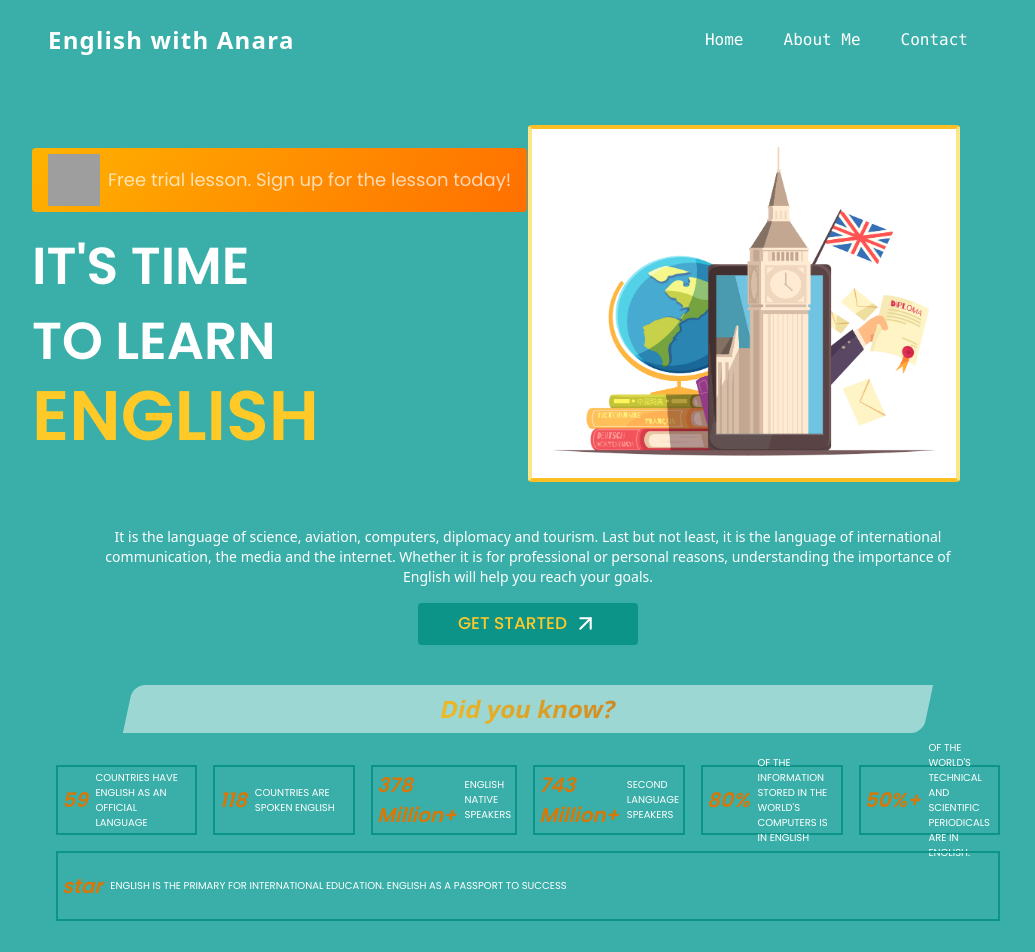
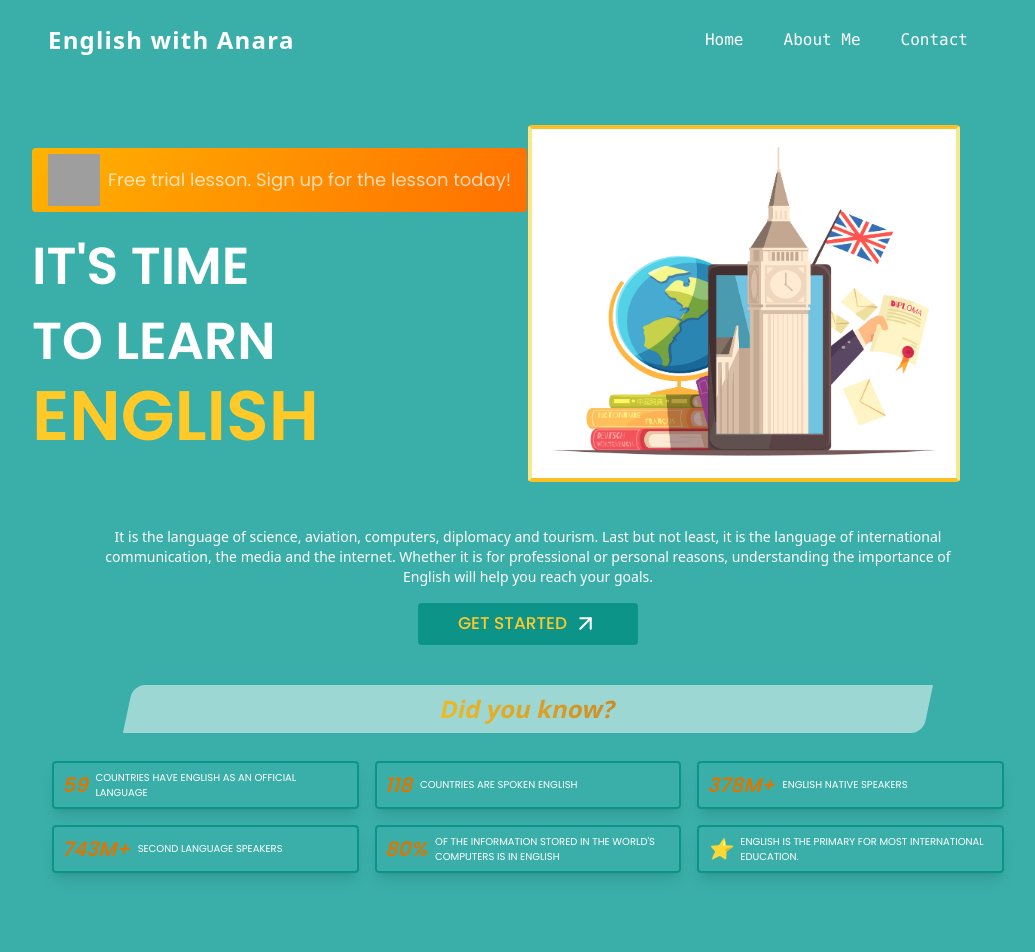
Before and after one commit to Dina2703/anara-website, a React (Create React App) app: page / in a window 1280 px wide. Shown: the top 952 px of the page, without its empty margins (112-1147 px from the left). Built offline with nearby package versions, Linux system fonts and the light colour scheme; grey boxes are pictures that could not be loaded.

Commit message:
Stats grid for all views

```diff
--- a/src/App.js
+++ b/src/App.js
@@ -27,6 +27,7 @@ const App = () => {
       <div className={`bg-primary ${styles.paddingX} ${styles.flexStart}`}>
         <div className={`${styles.boxWidth}`}>
           <Stats />
+
           <About />
           <Comments />
           <ClickAction />
--- a/src/components/Stats.js
+++ b/src/components/Stats.js
@@ -7,17 +7,17 @@ const Stats = () => (
       <h1 className="text-gradient text-2xl ">Did you know?</h1>
     </div>
     <section
-      className={`${styles.flexCenter} flex-row flex-wrap sm:mb-20 mb-6`}
+      className={`${styles.flexCenter} flex-row flex-wrap sm:mb-20 mb-6 grid md:grid-cols-3 gap-2 xs:grid-cols-2 grid-cols-1`}
     >
       {stats.map((stat) => (
         <div
           key={stat.id}
-          className={`flex-1 flex justify-start items-center flex-row m-2  w-[25%] border-2 h-[70px] p-1 border-teal-600`}
+          className={`flex-1 flex justify-start items-center flex-row m-0 sm:m-1  border-2  border-teal-600 h-12 p-2 rounded shadow-lg`}
         >
-          <h4 className="font-poppins font-semibold xs:text-[20px] text-[10px]  text-amber-600 italic pr-2">
+          <h4 className="font-poppins font-semibold sm:text-[20px] text-[10px]  text-amber-600 italic pr-2">
             {stat.value}
           </h4>
-          <p className="font-poppins font-normal xs:text-[10px] text-[px] uppercase  text-white">
+          <p className="font-poppins font-normal sm:text-[10px] text-[12px] uppercase  text-white">
             {stat.title}
           </p>
         </div>
--- a/src/constants/index.js
+++ b/src/constants/index.js
@@ -91,12 +91,12 @@ export const stats = [
   {
     id: "stats-3",
     title: "English native speakers",
-    value: "378 Million+",
+    value: "378M+",
   },
   {
     id: "stats-4",
-    title: "second language speakers",
-    value: "743 Million+",
+    title: "Second language speakers",
+    value: "743M+",
   },
 
   {
@@ -104,17 +104,11 @@ export const stats = [
     title: "of the information stored in the World's computers is in English",
     value: "80%",
   },
+
   {
     id: "stats-7",
-    title:
-      "of the world's technical and scientific periodicals are in English.",
-    value: "50%+",
-  },
-  {
-    id: "stats-8",
-    title:
-      "English is the primary  for international education. English as a passport to success",
-    value: "star",
+    title: "English is the primary  for most international education.",
+    value: "⭐️",
   },
 ];
 
```
